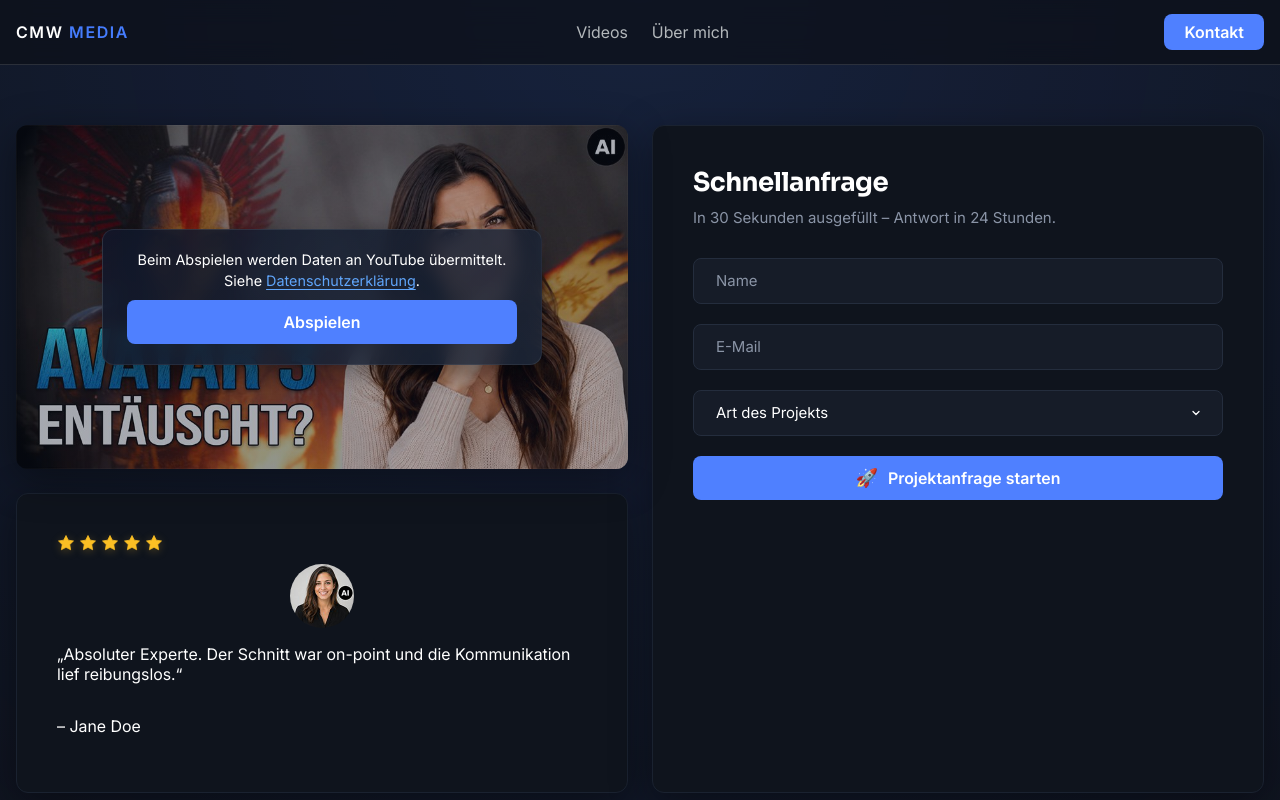
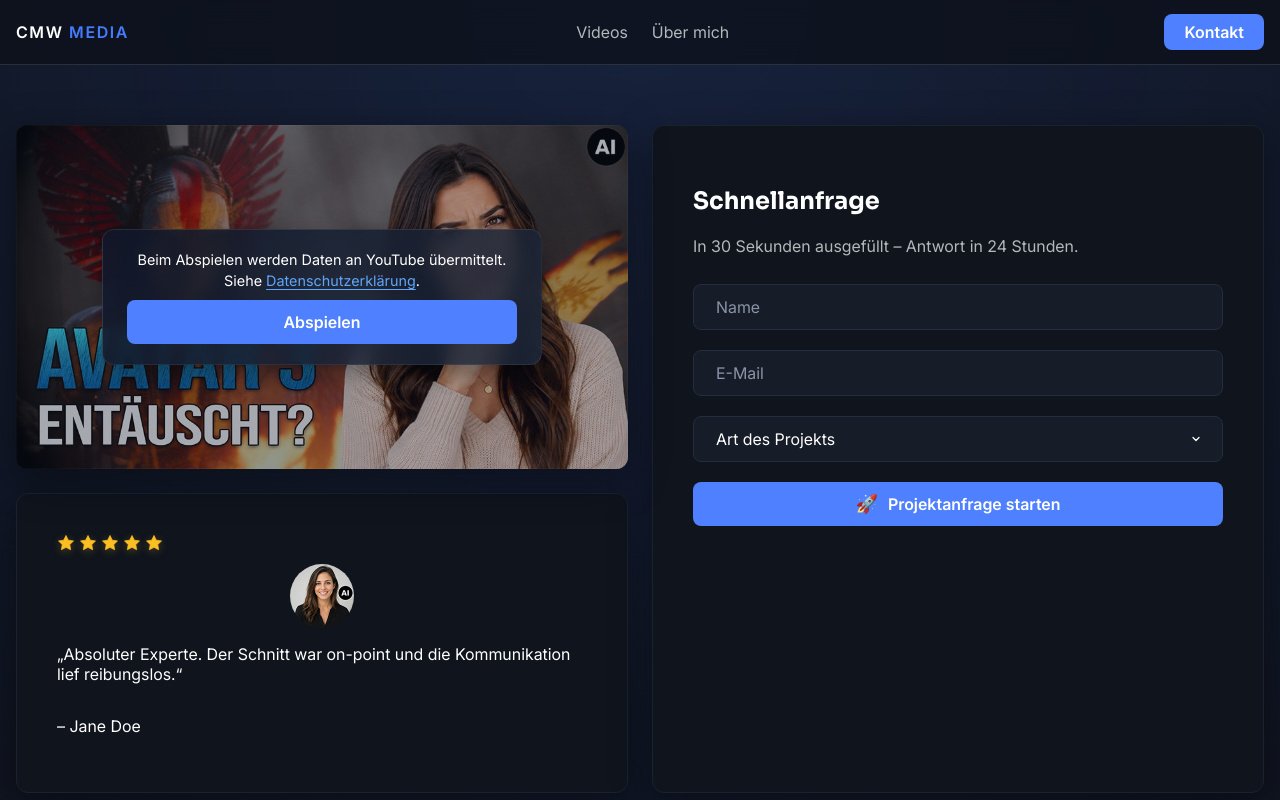
Before and after one commit to 43and18zeroes/video-portfolio, an Angular app: page / in a window 1280 px wide. Shown: the top 800 px of the page. Built offline with nearby package versions, Linux system fonts and the light colour scheme.

Commit message:
font-size

```diff
--- a/src/app/app.scss
+++ b/src/app/app.scss
@@ -78,27 +78,18 @@ main {
     height: 100%;
 
     h1 {
-        font-size: 28px;
-        font-weight: 700;
         margin-bottom: 24px;
-        color: #ffffff;
         letter-spacing: -0.02em;
     }
 
     h2 {
-        font-size: 18px;
-        font-weight: 600;
         margin-top: 24px;
         margin-bottom: 12px;
-        color: #e2e8f0;
     }
 
     h3 {
-        font-size: 15px;
-        font-weight: 600;
         margin-top: 16px;
         margin-bottom: 8px;
-        color: #cbd5e1;
     }
 
     section {
@@ -111,8 +102,6 @@ main {
     justify-content: center;
     align-items: center;
     height: 200px;
-    color: #8a94a6;
-    font-size: 15px;
 }
 
 /* Keyframe Animations */
--- a/src/app/components/contact-form/contact-form.scss
+++ b/src/app/components/contact-form/contact-form.scss
@@ -42,21 +42,6 @@ contact-form.scss
 
 .form-header {
   margin-bottom: 24px;
-
-  h2 {
-    margin: 0 0 8px 0;
-    font-size: 22px;
-    font-weight: 700;
-    color: #ffffff;
-    letter-spacing: -0.02em;
-  }
-
-  p.grey-text {
-    margin: 0;
-    color: #8a94a6;
-    font-size: 14px;
-    line-height: 1.5;
-  }
 }
 
 /* Form Layout */
@@ -88,7 +73,7 @@ select {
   color: #ffffff;
 
   font-family: inherit;
-  font-size: 15px;
+  font-size: 16px;
 
   outline: none;
   appearance: none;
@@ -145,7 +130,6 @@ select.invalid:focus {
 }
 
 .error-message {
-  font-size: 13px;
   color: #f87171;
   padding-left: 16px;
 }
@@ -176,7 +160,6 @@ select.invalid:focus {
   border-radius: 50%;
   background: #168a45;
   color: #ffffff;
-  font-size: 18px;
   font-weight: 700;
 }
 
@@ -189,7 +172,6 @@ select.invalid:focus {
 .success-message p {
   margin: 0;
   color: #bbf7d0;
-  font-size: 14px;
 }
 
 @keyframes successIn {
@@ -210,14 +192,6 @@ select.invalid:focus {
 
   .form-header {
     margin-bottom: 28px;
-
-    h2 {
-      font-size: 26px;
-    }
-
-    p.grey-text {
-      font-size: 15px;
-    }
   }
 
   form {
--- a/src/app/components/youtube-embed/youtube-embed.scss
+++ b/src/app/components/youtube-embed/youtube-embed.scss
@@ -66,7 +66,6 @@ youtube-embed.scss
 
             .privacy-note {
                 margin: 0;
-                color: #FFFFFF;
                 font-size: 0.75rem;
                 line-height: 1.45;
                 hyphens: manual;
--- a/src/styles.scss
+++ b/src/styles.scss
@@ -71,6 +71,7 @@ body {
     -moz-osx-font-smoothing: grayscale;
     text-rendering: optimizeLegibility;
     overflow-wrap: break-word;
+    font-size: 16px;
 }
 
 .container {
@@ -133,7 +134,6 @@ li,
     font: inherit;
     cursor: pointer;
 
-    font-size: 16px;
     text-decoration: none;
     display: inline-flex;
     align-items: center;
```
